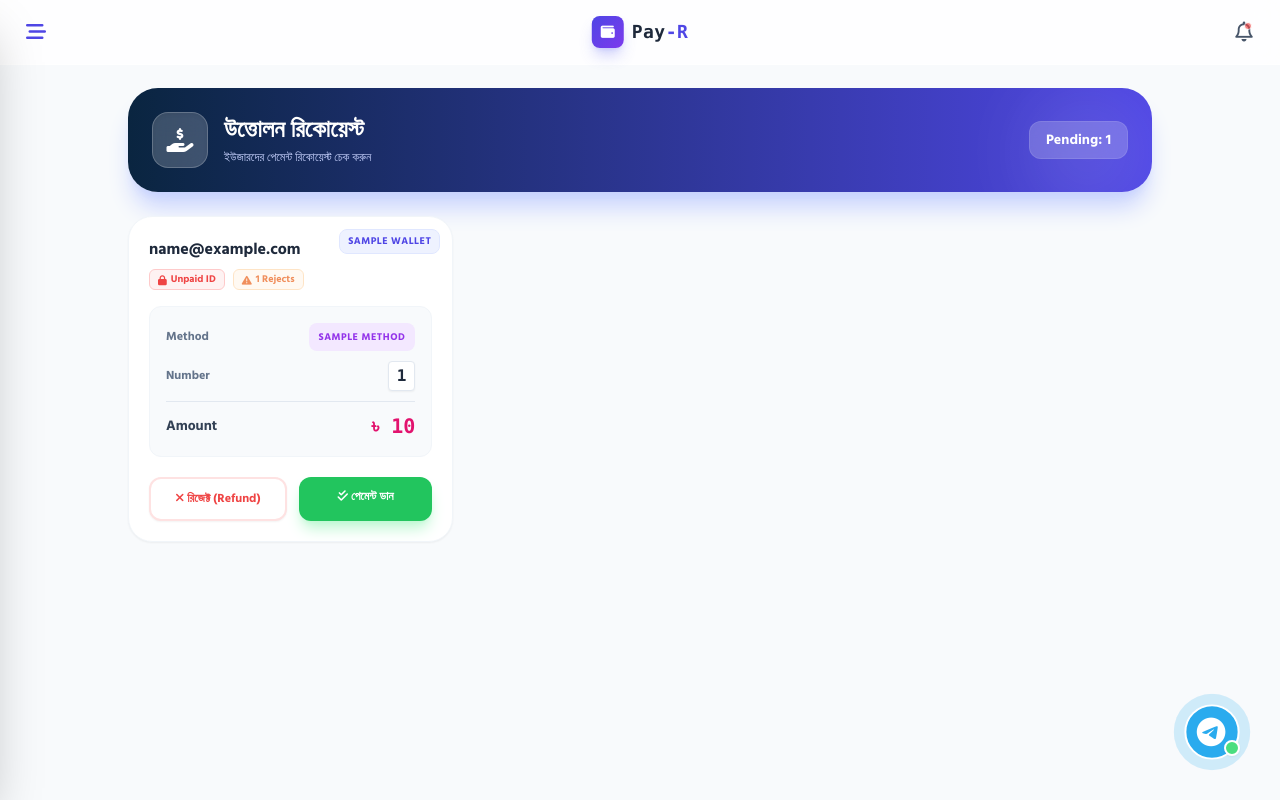
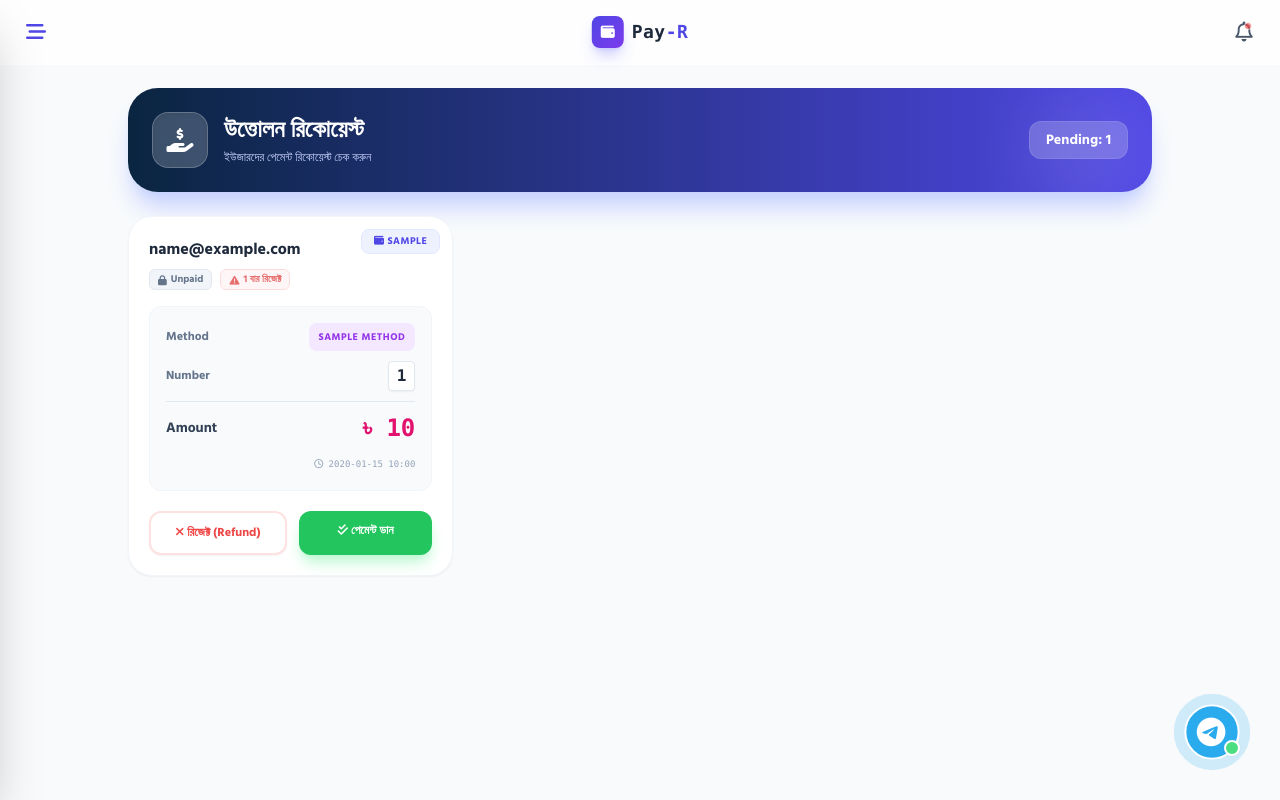
Before and after one commit to siafulislam45/Oay, a Flask app: template templates/admin_withdrawals.html in a window 1280 px wide. Run offline with Flask 3, Linux system fonts and the light colour scheme; the template is opened without the code that fills it: most values are stand-ins (such as "Sample title", 1, 10 or a date in 2020); data that the repository does not hold is empty; parts of the project's set-up code (start-up, migrations or seed data) failed here and were passed over; some libraries are stand-ins or nearby versions.

Commit message:
Update admin_withdrawals.html

```diff
--- a/templates/admin_withdrawals.html
+++ b/templates/admin_withdrawals.html
@@ -25,38 +25,43 @@
         {% for req in requests %}
         <div class="bg-white rounded-[24px] shadow-sm border border-slate-100 p-5 relative overflow-hidden group hover:shadow-xl hover:border-indigo-100 transition duration-300 flex flex-col">
 
-            <div class="absolute top-3 right-3 text-[10px] font-bold px-2 py-1 rounded-lg uppercase tracking-wider
+            <!-- Wallet Type Badge -->
+            <div class="absolute top-3 right-3 text-[10px] font-bold px-3 py-1 rounded-lg uppercase tracking-wider
                 {% if req.wallet_type == 'vip' %} bg-yellow-100 text-yellow-700 border border-yellow-200
                 {% else %} bg-indigo-50 text-indigo-600 border border-indigo-100 {% endif %}">
-                {{ req.wallet_type }} Wallet
+                <i class="fa-solid fa-wallet"></i> {{ req.wallet_type }}
             </div>
 
-            <div class="mb-4 pr-16">
+            <!-- User Info & Badges -->
+            <div class="mb-4 pr-20">
                 <h3 class="font-bold text-slate-800 text-base truncate" title="{{ req.user_email }}">{{ req.user_email }}</h3>
 
                 <div class="flex flex-wrap items-center gap-2 mt-2">
+                    <!-- Active Status -->
                     {% if req.is_active %}
                         <span class="bg-green-50 text-green-600 border border-green-200 px-2 py-0.5 rounded-md text-[10px] font-bold flex items-center gap-1">
-                            <i class="fa-solid fa-check-circle"></i> Active ID
+                            <i class="fa-solid fa-check-circle"></i> Active
                         </span>
                     {% else %}
-                        <span class="bg-red-50 text-red-500 border border-red-200 px-2 py-0.5 rounded-md text-[10px] font-bold flex items-center gap-1">
-                            <i class="fa-solid fa-lock"></i> Unpaid ID
+                        <span class="bg-slate-100 text-slate-500 border border-slate-200 px-2 py-0.5 rounded-md text-[10px] font-bold flex items-center gap-1">
+                            <i class="fa-solid fa-lock"></i> Unpaid
                         </span>
                     {% endif %}
 
+                    <!-- 🔴 Reject Count Badge (Dynamic) -->
                     {% if req.rejected_count > 0 %}
-                        <span class="bg-orange-50 text-orange-600 border border-orange-200 px-2 py-0.5 rounded-md text-[10px] font-bold flex items-center gap-1 animate-pulse">
-                            <i class="fa-solid fa-triangle-exclamation"></i> {{ req.rejected_count }} Rejects
+                        <span class="bg-red-50 text-red-600 border border-red-200 px-2 py-0.5 rounded-md text-[10px] font-bold flex items-center gap-1 animate-pulse" title="আগে {{ req.rejected_count }} বার পেমেন্ট রিজেক্ট হয়েছে">
+                            <i class="fa-solid fa-triangle-exclamation"></i> {{ req.rejected_count }} বার রিজেক্ট
                         </span>
                     {% else %}
-                        <span class="bg-slate-50 text-slate-500 border border-slate-200 px-2 py-0.5 rounded-md text-[10px] font-bold flex items-center gap-1">
-                            <i class="fa-solid fa-shield-check"></i> Clean
+                        <span class="bg-blue-50 text-blue-500 border border-blue-200 px-2 py-0.5 rounded-md text-[10px] font-bold flex items-center gap-1">
+                            <i class="fa-solid fa-shield-check"></i> 0 Reject
                         </span>
                     {% endif %}
                 </div>
             </div>
 
+            <!-- Payment Info Box -->
             <div class="bg-slate-50 rounded-xl p-4 mb-5 space-y-2.5 text-sm border border-slate-100 flex-grow">
                 <div class="flex justify-between items-center">
                     <span class="text-slate-500 text-xs font-bold">Method</span>
@@ -73,10 +78,12 @@
                 </div>
                 <div class="flex justify-between items-center border-t border-slate-200 pt-2.5 mt-2">
                     <span class="font-bold text-slate-700">Amount</span>
-                    <span class="font-bold text-xl text-[#E2136E] font-mono">৳ {{ req.amount }}</span>
+                    <span class="font-bold text-2xl text-[#E2136E] font-mono">৳ {{ req.amount }}</span>
                 </div>
+                <p class="text-[9px] text-slate-400 text-right mt-2 font-mono"><i class="fa-regular fa-clock"></i> {{ req.created_at[:16].replace('T', ' ') }}</p>
             </div>
 
+            <!-- Actions -->
             <div class="flex gap-3">
                 <a href="/admin/withdraw/reject/{{ req.id }}" onclick="return confirm('রিজেক্ট করলে টাকা ইউজারের ব্যালেন্সে ফেরত যাবে। নিশ্চিত?')"
                    class="flex-1 bg-white border-2 border-red-100 text-red-500 py-3 rounded-xl text-xs font-bold text-center hover:bg-red-500 hover:text-white transition shadow-sm">
```
